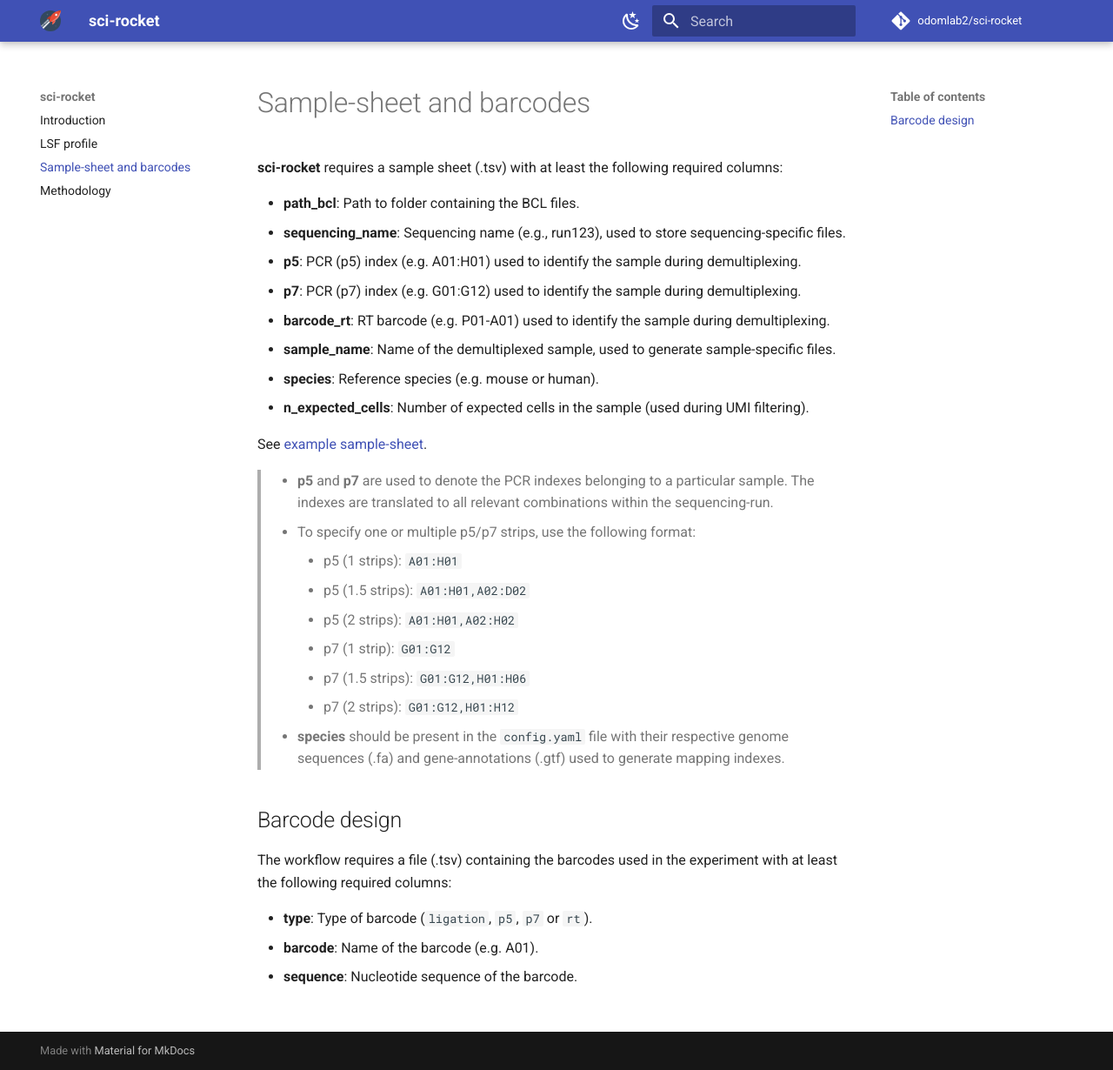
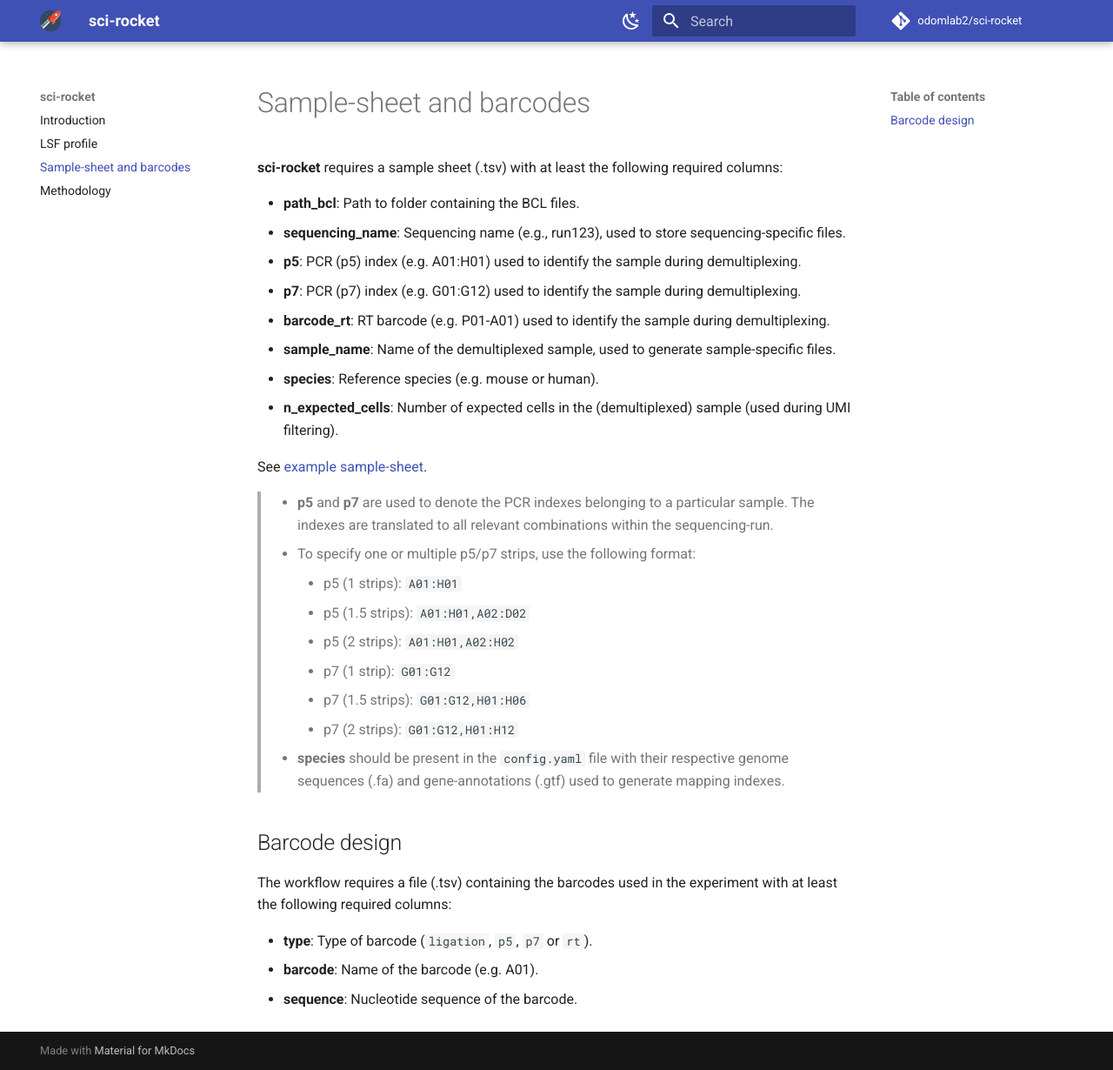
Before and after one commit to odomlab2/sci-rocket, an MkDocs documentation site: the page built from docs/overview_files.md, in a window 1280 px wide and 1230 px high. Shown: the whole window at 87% size. Built offline with MkDocs 1.6.1 and Material for MkDocs 9.7.7, drawn with Linux system fonts in a browser that asks for light colours; comment, search, counter and statistics services are not loaded.

Commit message:
Better explanations of n_expected_cells

```diff
--- a/docs/overview_files.md
+++ b/docs/overview_files.md
@@ -9,7 +9,7 @@
 * **barcode_rt**: RT barcode (e.g. P01-A01) used to identify the sample during demultiplexing.
 * **sample_name**: Name of the demultiplexed sample, used to generate sample-specific files.
 * **species**: Reference species (e.g. mouse or human).
-* **n_expected_cells**: Number of expected cells in the sample (used during UMI filtering).
+* **n_expected_cells**: Number of expected cells in the (demultiplexed) sample (used during UMI filtering).
 
 See [example sample-sheet](https://github.com/odomlab2/sci-rocket/blob/main/workflow/examples/example_samplesheet.tsv).
 
```
Also changed, not shown: 1 other file.
